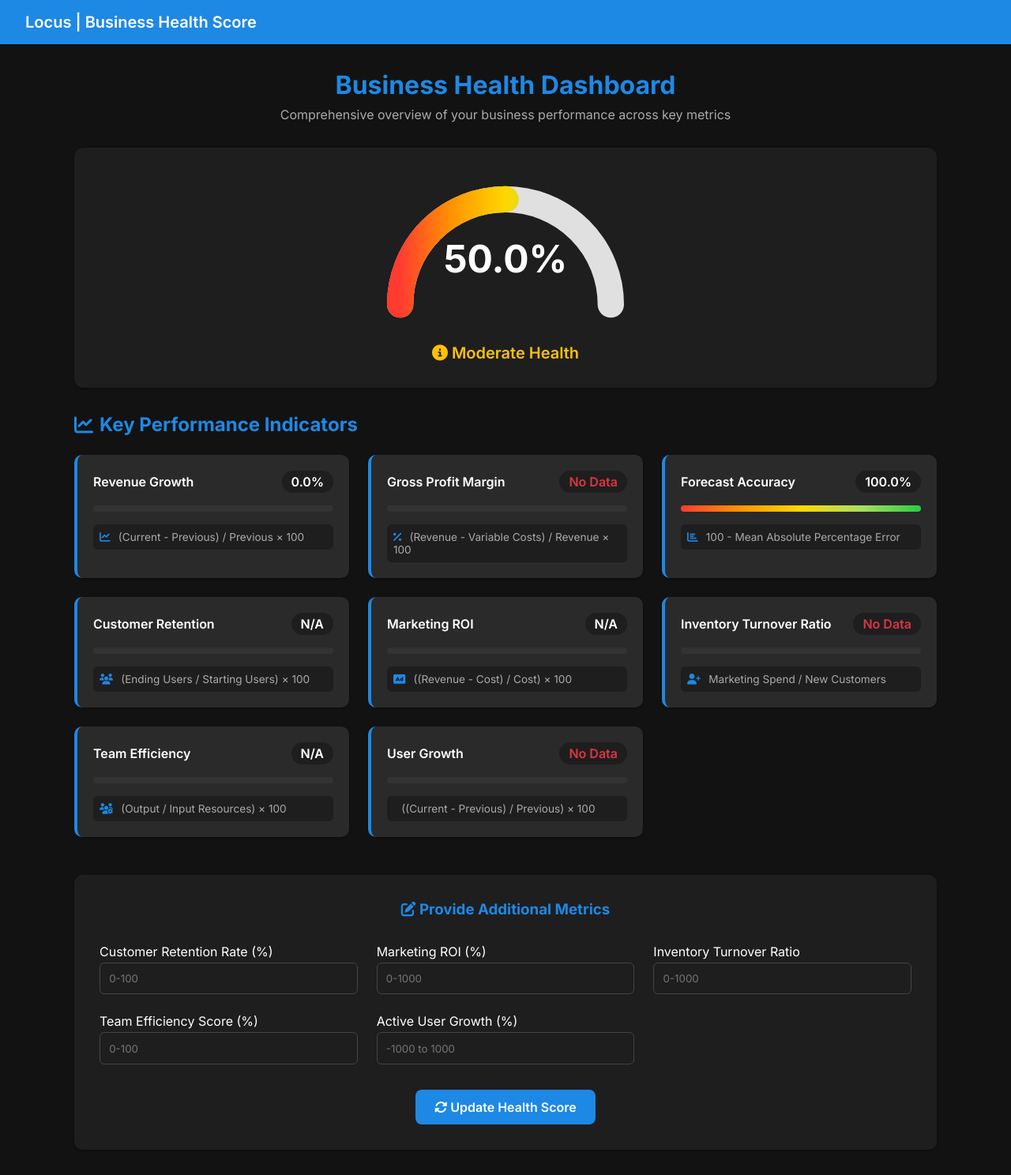
After one commit to omchitlangia/locus, a Flask app: page /dashboard/business_health in a window 1280 px wide. The commit adds this page. Shown: the whole page at 79% size. Run offline with Flask 3, Linux system fonts and the light colour scheme; a user stored in the database is signed in; tables that the repository leaves empty hold one stand-in row (values such as "Sample post").

Commit message:
add business health data and forecast changes

```diff
--- a/app/__init__.py
+++ b/app/__init__.py
@@ -41,4 +41,7 @@ def create_app():
     from app.billing.routes import billing_bp
     app.register_blueprint(billing_bp)
 
+    from app.business_health.routes import health_bp
+    app.register_blueprint(health_bp)
+
     return app
--- /dev/null
+++ b/app/business_health/routes.py
@@ -0,0 +1,143 @@
+from flask import render_template, request, flash, redirect, url_for
+from flask_login import login_required, current_user
+from app.extensions import db
+from datetime import datetime, timedelta
+from dateutil.relativedelta import relativedelta
+import numpy as np
+from statsmodels.tsa.api import ExponentialSmoothing
+from sklearn.metrics import r2_score
+from . import health_bp
+from app.models import Revenue, FixedCost, VariableCost, RevenuePrediction
+from sqlalchemy import func, and_
+import logging
+
+logger = logging.getLogger(__name__)
+
+@health_bp.route('/dashboard/business_health', methods=['GET', 'POST'])
+@login_required
+def business_health():
+    if request.method == 'POST':
+        try:
+            user_inputs = {
+                'customer_retention': min(float(request.form.get('customer_retention', 0)), 100),  # Capped at 100
+                'marketing_roi': min(float(request.form.get('marketing_roi', 0)), 100),          # Capped at 100
+                'cac': min(float(request.form.get('cac', 0)), 100),                              # Capped at 100
+                'team_efficiency': min(float(request.form.get('team_efficiency', 0)), 100),      # Capped at 100
+                'user_growth': min(float(request.form.get('user_growth', 0)), 100)               # Capped at 100
+            }
+
+            kpis = calculate_kpis_from_db(current_user.id)
+
+            # Update with user inputs (only positive values)
+            for k, v in user_inputs.items():
+                if v >= 0:
+                    kpis[k] = v if k != 'cac' else min(v, 1000)  # Cap CAC at 1000
+
+            # Apply capping to all KPIs at 100
+            for k in kpis:
+                if isinstance(kpis[k], (int, float)):
+                    kpis[k] = min(kpis[k], 100)
+
+            valid_kpis = {k: v for k, v in kpis.items() if v is not None and v >= 0}
+            health_score = min(sum(valid_kpis.values()) / len(valid_kpis) if valid_kpis else 0, 100)  # Capped at 100
+
+            return render_template('/business_health/business_health.html',
+                                health_score=round(health_score, 2),
+                                kpis=kpis)
+
+        except Exception as e:
+            logger.error(f"Error calculating health score: {str(e)}", exc_info=True)
+            flash(f'Error calculating health score: {str(e)}', 'error')
+            return redirect(url_for('.business_health'))
+
+    try:
+        kpis = calculate_kpis_from_db(current_user.id)
+        # Apply capping to all KPIs at 100
+        for k in kpis:
+            if isinstance(kpis[k], (int, float)):
+                kpis[k] = min(kpis[k], 100)
+
+        valid_kpis = {k: v for k, v in kpis.items() if v is not None and v >= 0}
+        health_score = min(sum(valid_kpis.values()) / len(valid_kpis) if valid_kpis else 0, 100)  # Capped at 100
+
+        return render_template('/business_health/business_health.html',
+                            health_score=round(health_score, 2),
+                            kpis=kpis)
+    except Exception as e:
+        logger.error(f"Error calculating health score: {str(e)}", exc_info=True)
+        flash(f'Error calculating health score: {str(e)}', 'error')
+        return render_template('/business_health/business_health.html',
+                            health_score=0,
+                            kpis={})
+
+def get_current_month_revenue(user_id):
+    """Get revenue for current calendar month"""
+    now = datetime.utcnow()
+    month_start = datetime(now.year, now.month, 1)
+    return db.session.query(func.sum(Revenue.amount))\
+                   .filter_by(user_id=user_id)\
+                   .filter(Revenue.timestamp >= month_start)\
+                   .scalar() or 0
+
+def calculate_kpis_from_db(user_id):
+    """Calculate all KPIs from database with proper month boundaries"""
+    kpis = {
+        'revenue_growth': None,
+        'gross_profit_margin': None,
+        'forecast_accuracy': None,
+        'customer_retention': None,
+        'marketing_roi': None,
+        'cac': None,
+        'team_efficiency': None,
+        'user_growth': None,
+        'opex_ratio': None,
+    }
+
+    now = datetime.utcnow()
+    current_month_start = datetime(now.year, now.month, 1)
+    prev_month = (now - relativedelta(months=1))
+    prev_month_start = datetime(prev_month.year, prev_month.month, 1)
+    prev_month_end = current_month_start - timedelta(days=1)
+
+    # 1. Revenue Growth Rate (Month-over-Month)
+    current_rev = db.session.query(func.sum(Revenue.amount))\
+                      .filter_by(user_id=user_id)\
+                      .filter(Revenue.timestamp >= current_month_start)\
+                      .scalar() or 0
+
+    prev_rev = db.session.query(func.sum(Revenue.amount))\
+                   .filter_by(user_id=user_id)\
+                   .filter(and_(
+                       Revenue.timestamp >= prev_month_start,
+                       Revenue.timestamp <= prev_month_end))\
+                   .scalar() or 0
+
+    if prev_rev > 0:
+        growth = ((current_rev - prev_rev) / prev_rev) * 100
+        kpis['revenue_growth'] = min(round(growth, 2), 100)  # Capped at 100
+    elif prev_rev == 0 and current_rev > 0:
+        kpis['revenue_growth'] = 100  # Instead of ∞, cap at 100
+    else:
+        kpis['revenue_growth'] = 0.0
+
+    # 2. Gross Profit Margin (using calendar month)
+    variable_costs = db.session.query(func.sum(VariableCost.amount))\
+                         .filter_by(user_id=user_id)\
+                         .filter(VariableCost.timestamp >= current_month_start)\
+                         .scalar() or 0
+
+    if current_rev > 0:
+        gross_profit = (current_rev - variable_costs) / current_rev * 100
+        kpis['gross_profit_margin'] = min(round(max(gross_profit, 0), 2), 100)  # Capped at 100
+
+    # 5. Forecast Accuracy
+    latest_r2 = db.session.query(RevenuePrediction.r_squared)\
+                    .filter_by(user_id=user_id)\
+                    .filter(RevenuePrediction.r_squared.isnot(None))\
+                    .order_by(RevenuePrediction.prediction_date.desc())\
+                    .first()
+
+    if latest_r2:
+        kpis['forecast_accuracy'] = min(round(max(0, min(100, latest_r2[0] * 100)), 2), 100)  # Capped at 100
+
+    return kpis
--- /dev/null
+++ b/app/templates/business_health/business_health.html
@@ -0,0 +1,535 @@
+<!-- app/templates/business_health/business_health.html -->
+<!DOCTYPE html>
+<html lang="en">
+<head>
+  <meta charset="UTF-8" />
+  <meta name="viewport" content="width=device-width, initial-scale=1.0"/>
+  <title>Business Health Score | Locus</title>
+
+  <!-- Fonts & Icons -->
+  <link rel="stylesheet" href="https://cdnjs.cloudflare.com/ajax/libs/font-awesome/6.4.0/css/all.min.css" />
+  <link href="https://fonts.googleapis.com/css2?family=Inter:wght@400;600;700&display=swap" rel="stylesheet" />
+
+  <style>
+    :root {
+      --primary: #1E88E5;
+      --primary-hover: #1565C0;
+      --text: #ffffff;
+      --text-light: #aaa;
+      --bg: #121212;
+      --card-bg: #1e1e1e;
+      --shadow: 0 1px 3px rgba(0,0,0,0.4);
+      --good: #28a745;
+      --fair: #ffc107;
+      --poor: #dc3545;
+    }
+
+    * {
+      box-sizing: border-box;
+      margin: 0;
+      padding: 0;
+      font-family: 'Inter', sans-serif;
+    }
+
+    body {
+      background: var(--bg);
+      color: var(--text);
+    }
+
+    header {
+      background-color: var(--primary);
+      color: white;
+      padding: 1rem 2rem;
+      font-size: 1.25rem;
+      font-weight: 600;
+    }
+
+    .container {
+      max-width: 1140px;
+      margin: 2rem auto;
+      padding: 0 1.5rem;
+    }
+
+    .health-header {
+      text-align: center;
+      margin-bottom: 2rem;
+    }
+
+    .health-header h1 {
+      margin-bottom: 0.5rem;
+      font-size: 2rem;
+      color: var(--primary);
+    }
+
+    .health-header p {
+      color: var(--text-light);
+    }
+
+    .score-container {
+      background: var(--card-bg);
+      border-radius: 12px;
+      box-shadow: var(--shadow);
+      padding: 2rem;
+      text-align: center;
+      margin-bottom: 2rem;
+      position: relative;
+    }
+
+    .wrap {
+      width: 340px;
+      height: 200px;
+      margin: 0 auto;
+      position: relative;
+    }
+
+    svg {
+      width: 100%;
+      height: 100%;
+    }
+
+    .score {
+      position: absolute;
+      top: 54%;
+      width: 100%;
+      text-align: center;
+      font-size: 48px;
+      font-weight: 700;
+      color: var(--text);
+      transform: translateY(-50%);
+    }
+
+    .health-status {
+      margin-top: 1rem;
+      font-weight: 600;
+      font-size: 1.25rem;
+    }
+
+    .good { color: var(--good); }
+    .fair { color: var(--fair); }
+    .poor { color: var(--poor); }
+
+    .kpi-section h2 {
+      font-size: 1.5rem;
+      margin-bottom: 1.5rem;
+      color: var(--primary);
+      display: flex;
+      align-items: center;
+      gap: 0.5rem;
+    }
+
+    .kpi-grid {
+      display: grid;
+      grid-template-columns: repeat(auto-fill, minmax(280px, 1fr));
+      gap: 1.5rem;
+    }
+
+    .kpi-card {
+      background: #2a2a2a;
+      border-radius: 10px;
+      box-shadow: var(--shadow);
+      padding: 1.25rem;
+      border-left: 4px solid var(--primary);
+    }
+
+    .kpi-header {
+      display: flex;
+      justify-content: space-between;
+      align-items: center;
+      margin-bottom: 0.75rem;
+    }
+
+    .kpi-name {
+      font-weight: 600;
+    }
+
+    .kpi-score {
+      background: #1e1e1e;
+      padding: 0.25rem 0.75rem;
+      border-radius: 20px;
+      font-weight: 600;
+      color: #ffffff;
+    }
+
+    .kpi-progress {
+      height: 8px;
+      background: #333;
+      border-radius: 4px;
+      overflow: hidden;
+      margin: 1rem 0;
+    }
+
+    .progress-bar {
+      height: 100%;
+      background: linear-gradient(90deg, #ff3b30, #ff9500, #ffd700, #a8e05f, #28cd41);
+      animation: gradient 3s ease infinite;
+    }
+
+    .kpi-formula {
+      font-size: 0.85rem;
+      color: var(--text-light);
+      background: #1e1e1e;
+      padding: 0.5rem;
+      border-radius: 6px;
+    }
+
+    .kpi-formula i {
+      margin-right: 0.4rem;
+      color: var(--primary);
+    }
+
+    .input-form {
+      background: var(--card-bg);
+      padding: 2rem;
+      border-radius: 10px;
+      box-shadow: var(--shadow);
+      margin-top: 3rem;
+    }
+
+    .input-form h3 {
+      text-align: center;
+      color: var(--primary);
+      margin-bottom: 2rem;
+    }
+
+    .form-grid {
+      display: grid;
+      grid-template-columns: repeat(auto-fill, minmax(250px, 1fr));
+      gap: 1.5rem;
+    }
+
+    .form-group label {
+      font-weight: 500;
+      margin-bottom: 0.25rem;
+      display: block;
+      color: white;
+    }
+
+    .form-group input {
+      width: 100%;
+      padding: 0.7rem;
+      border: 1px solid #444;
+      border-radius: 6px;
+      background-color: #1e1e1e;
+      color: white;
+    }
+
+    .form-actions {
+      text-align: center;
+      margin-top: 2rem;
+    }
+
+    .btn {
+      background-color: var(--primary);
+      color: white;
+      padding: 0.75rem 1.5rem;
+      border: none;
+      border-radius: 8px;
+      font-weight: 600;
+      font-size: 1rem;
+      cursor: pointer;
+      transition: background-color 0.3s;
+    }
+
+    .btn:hover {
+      background-color: var(--primary-hover);
+    }
+
+    @keyframes gradient {
+      0% { background-position: 0% 50%; }
+      50% { background-position: 100% 50%; }
+      100% { background-position: 0% 50%; }
+    }
+
+    @media (max-width: 768px) {
+      .wrap { width: 280px; height: 160px; }
+      .form-grid, .kpi-grid { grid-template-columns: 1fr; }
+    }
+  </style>
+</head>
+<body>
+  <header>Locus | Business Health Score</header>
+  <div class="container">
+    <div class="health-header">
+      <h1>Business Health Dashboard</h1>
+      <p>Comprehensive overview of your business performance across key metrics</p>
+    </div>
+
+    <div class="score-container">
+      <div class="wrap">
+        <svg viewBox="0 0 100 60">
+          <defs>
+            <linearGradient id="bhsGrad" x1="0%" y1="0%" x2="100%" y2="0%">
+              <stop offset="0%" stop-color="#ff3b30" />
+              <stop offset="25%" stop-color="#ff9500" />
+              <stop offset="50%" stop-color="#ffd700" />
+              <stop offset="75%" stop-color="#a8e05f" />
+              <stop offset="100%" stop-color="#28cd41" />
+            </linearGradient>
+          </defs>
+
+          <path d="M10,50 A40,40 0 0 1 90,50"
+                stroke="#e0e0e0"
+                stroke-width="10"
+                fill="none"
+                stroke-linecap="round" />
+
+          <path id="arc"
+                d="M10,50 A40,40 0 0 1 90,50"
+                stroke="url(#bhsGrad)"
+                stroke-width="10"
+                fill="none"
+                stroke-linecap="round"
+                stroke-dasharray="0 0" />
+        </svg>
+        <div id="score" class="score">{{ health_score }}%</div>
+      </div>
+
+      <div class="health-status">
+        {% if health_score >= 75 %}
+          <span class="good"><i class="fas fa-check-circle"></i> Excellent Health</span>
+        {% elif health_score >= 50 %}
+          <span class="fair"><i class="fas fa-info-circle"></i> Moderate Health</span>
+        {% else %}
+          <span class="poor"><i class="fas fa-exclamation-triangle"></i> Needs Improvement</span>
+        {% endif %}
+      </div>
+    </div>
+
+    <div class="kpi-section">
+      <h2><i class="fas fa-chart-line"></i> Key Performance Indicators</h2>
+      <div class="kpi-grid">
+        <!-- Revenue Growth -->
+        <div class="kpi-card">
+          <div class="kpi-header">
+            <span class="kpi-name">Revenue Growth</span>
+            <span class="kpi-score">
+              {% if kpis.revenue_growth is none %}
+                <span style="color: var(--poor)">No Data</span>
+              {% else %}
+                {{ "%.1f"|format(kpis.revenue_growth) }}%
+              {% endif %}
+            </span>
+          </div>
+          <div class="kpi-progress">
+            <div class="progress-bar" style="width: {% if kpis.revenue_growth is none %}0{% else %}{{ kpis.revenue_growth }}{% endif %}%"></div>
+          </div>
+          <div class="kpi-formula">
+            <i class="fas fa-chart-line"></i> (Current - Previous) / Previous × 100
+          </div>
+        </div>
+
+        <!-- Gross Profit Margin -->
+        <div class="kpi-card">
+          <div class="kpi-header">
+            <span class="kpi-name">Gross Profit Margin</span>
+            <span class="kpi-score">
+              {% if kpis.gross_profit_margin is none %}
+                <span style="color: var(--poor)">No Data</span>
+              {% else %}
+                {{ "%.1f"|format(kpis.gross_profit_margin) }}%
+              {% endif %}
+            </span>
+          </div>
+          <div class="kpi-progress">
+            <div class="progress-bar" style="width: {% if kpis.gross_profit_margin is none %}0{% else %}{{ kpis.gross_profit_margin }}{% endif %}%"></div>
+          </div>
+          <div class="kpi-formula">
+            <i class="fas fa-percentage"></i> (Revenue - Variable Costs) / Revenue × 100
+          </div>
+        </div>
+
+
+
+
+
+        <!-- Forecast Accuracy -->
+        <div class="kpi-card">
+          <div class="kpi-header">
+            <span class="kpi-name">Forecast Accuracy</span>
+            <span class="kpi-score">
+              {% if kpis.forecast_accuracy is none %}
+                <span style="color: var(--poor)">No Data</span>
+              {% else %}
+                {{ "%.1f"|format(kpis.forecast_accuracy) }}%
+              {% endif %}
+            </span>
+          </div>
+          <div class="kpi-progress">
+            <div class="progress-bar" style="width: {% if kpis.forecast_accuracy is none %}0{% else %}{{ kpis.forecast_accuracy }}{% endif %}%"></div>
+          </div>
+          <div class="kpi-formula">
+            <i class="fas fa-chart-bar"></i> 100 - Mean Absolute Percentage Error
+          </div>
+        </div>
+
+        <!-- Customer Retention -->
+        <div class="kpi-card">
+          <div class="kpi-header">
+            <span class="kpi-name">Customer Retention</span>
+            <span class="kpi-score">
+              {% if kpis.customer_retention is none %}
+                N/A
+              {% else %}
+                {{ "%.1f"|format(kpis.customer_retention) }}%
+              {% endif %}
+            </span>
+          </div>
+          <div class="kpi-progress">
+            <div class="progress-bar" style="width: {% if kpis.customer_retention is none %}0{% else %}{{ kpis.customer_retention }}{% endif %}%"></div>
+          </div>
+          <div class="kpi-formula">
+            <i class="fas fa-users"></i> (Ending Users / Starting Users) × 100
+          </div>
+        </div>
+
+        <!-- Marketing ROI -->
+        <div class="kpi-card">
+          <div class="kpi-header">
+            <span class="kpi-name">Marketing ROI</span>
+            <span class="kpi-score">
+              {% if kpis.marketing_roi is none %}
+                N/A
+              {% else %}
+                {{ "%.1f"|format(kpis.marketing_roi) }}%
+              {% endif %}
+            </span>
+          </div>
+          <div class="kpi-progress">
+            <div class="progress-bar" style="width: {% if kpis.marketing_roi is none %}0{% else %}{{ kpis.marketing_roi }}{% endif %}%"></div>
+          </div>
+          <div class="kpi-formula">
+            <i class="fas fa-ad"></i> ((Revenue - Cost) / Cost) × 100
+          </div>
+        </div>
+
+        <!-- CAC -->
+        <div class="kpi-card">
+          <div class="kpi-header">
+            <span class="kpi-name">Inventory Turnover Ratio</span>
+            <span class="kpi-score">
+              {% if kpis.cac is not none %}
+                ${{ "%.2f"|format(kpis.cac) }}
+              {% else %}
+                <span style="color: var(--poor)">No Data</span>
+              {% endif %}
+            </span>
+          </div>
+          <div class="kpi-progress">
+            <div class="progress-bar" style="width: {% if kpis.cac is not none %}{{ kpis.cac  }}{% else %}0{% endif %}%"></div>
+          </div>
+          <div class="kpi-formula">
+            <i class="fas fa-user-plus"></i> Marketing Spend / New Customers
+          </div>
+        </div>
+
+        <!-- Team Efficiency -->
+        <div class="kpi-card">
+          <div class="kpi-header">
+            <span class="kpi-name">Team Efficiency</span>
+            <span class="kpi-score">
+              {% if kpis.team_efficiency is none %}
+                N/A
+              {% else %}
+                {{ "%.1f"|format(kpis.team_efficiency) }}%
+              {% endif %}
+            </span>
+          </div>
+          <div class="kpi-progress">
+            <div class="progress-bar" style="width: {% if kpis.team_efficiency is none %}0{% else %}{{ kpis.team_efficiency }}{% endif %}%"></div>
+          </div>
+          <div class="kpi-formula">
+            <i class="fas fa-users-cog"></i> (Output / Input Resources) × 100
+          </div>
+        </div>
+
+        <!-- User Growth -->
+        <div class="kpi-card">
+          <div class="kpi-header">
+            <span class="kpi-name">User Growth</span>
+            <span class="kpi-score">
+              {% if kpis.user_growth is not none %}
+                {{ "%.1f"|format(kpis.user_growth) }}%
+              {% else %}
+                <span style="color: var(--poor)">No Data</span>
+              {% endif %}
+            </span>
+          </div>
+          <div class="kpi-progress">
+            <div class="progress-bar" style="width: {% if kpis.user_growth is not none %}{{ (kpis.user_growth + 100)/2 }}{% else %}0{% endif %}%"></div>
+          </div>
+          <div class="kpi-formula">
+            <i class="fas fa-user-grow"></i> ((Current - Previous) / Previous) × 100
+          </div>
+        </div>
+      </div>
+    </div>
+
+    <div class="input-form">
+      <h3><i class="fas fa-edit"></i> Provide Additional Metrics</h3>
+      <form method="POST" action="{{ url_for('business_health.business_health') }}">
+        <div class="form-grid">
+          <div class="form-group">
+            <label for="customer_retention">Customer Retention Rate (%)</label>
+            <input type="number" id="customer_retention" name="customer_retention" min="0" max="100" step="0.1" placeholder="0-100" value="{{ kpis.customer_retention or '' }}">
+          </div>
+
+          <div class="form-group">
+            <label for="marketing_roi">Marketing ROI (%)</label>
+            <input type="number" id="marketing_roi" name="marketing_roi" min="0" step="0.1" placeholder="0-1000" value="{{ kpis.marketing_roi or '' }}">
+          </div>
+
+          <div class="form-group">
+            <label for="cac">Inventory Turnover Ratio</label>
+            <input type="number" id="cac" name="cac" min="0" step="0.01" placeholder="0-1000" value="{{ kpis.cac or '' }}">
+          </div>
+
+
+          <div class="form-group">
+            <label for="team_efficiency">Team Efficiency Score (%)</label>
+            <input type="number" id="team_efficiency" name="team_efficiency" min="0" max="100" step="0.1" placeholder="0-100" value="{{ kpis.team_efficiency or '' }}">
+          </div>
+
+          <div class="form-group">
+            <label for="user_growth">Active User Growth (%)</label>
+            <input type="number" id="user_growth" name="user_growth" min="-100" max="1000" step="0.1" placeholder="-1000 to 1000" value="{{ kpis.user_growth or '' }}">
+          </div>
+        </div>
+
+        <div class="form-actions">
+          <button type="submit" class="btn">
+            <i class="fas fa-sync-alt"></i> Update Health Score
+          </button>
+        </div>
+      </form>
+    </div>
+  </div>
+
+  <script>
+    // Animate the score meter
+    const target = {{ health_score }};
+    const arc = document.getElementById('arc');
+    const txt = document.getElementById('score');
+    const totalLen = arc.getTotalLength();
+
+    // Reset initially
+    arc.setAttribute('stroke-dasharray', `0 ${totalLen}`);
+
+    let current = 0;
+    const animationDuration = 2000; // 2 seconds
+    const steps = 100;
+    const stepTime = animationDuration / steps;
+
+    (function animate() {
+      if (current <= target) {
+        const drawn = (current / 100) * totalLen;
+        arc.setAttribute('stroke-dasharray', `${drawn} ${totalLen - drawn}`);
+        txt.textContent = current.toFixed(0) + '%';
+        current++;
+        setTimeout(animate, stepTime);
+      } else {
+        txt.textContent = target.toFixed(1) + '%'; // Show precise final value
+      }
+    })();
+  </script>
+</body>
+</html>
--- a/app/templates/dashboard.html
+++ b/app/templates/dashboard.html
@@ -592,11 +592,12 @@ button:active,
 <body>
   <aside class="sidebar">
     <div class="logo-container">
-      <img src="static/photos/logo.png" alt="LOCUS Logo" class="logo logo-3d">
+      <img src="static/photos/logo.gif" alt="LOCUS Logo" class="logo logo-3d">
     </div>
     <p>Analytics Dashboard</p>
     <a href="{{ url_for('dashboard.dashboard') }}" class="active"><i class="fas fa-tachometer-alt"></i> Dashboard</a>
     <a href="{{ url_for('dataentry.index') }}"><i class="fas fa-database"></i>Data Entry</a>
+    <a href="{{ url_for('business_health.business_health') }}"><i class="fas fa-heartbeat"></i> Business Health</a>
     <a href="{{ url_for('billing.billing_page') }}"><i class="fas fa-database"></i>Billing</a>
     <a href="{{ url_for('forecasting.index') }}"><i class="fas fa-dollar-sign"></i>Forecasting</a>
     <a href="{{ url_for('sku.index') }}"><i class="fas fa-barcode"></i>SKU Performance</a>
```
Also changed, not shown: app/business_health/__init__.py (added, +8 -0 lines), app/forecasting/routes.py (+22 -7 lines), app/models.py (+12 -0 lines), app/static/photos/logo.gif (added).
